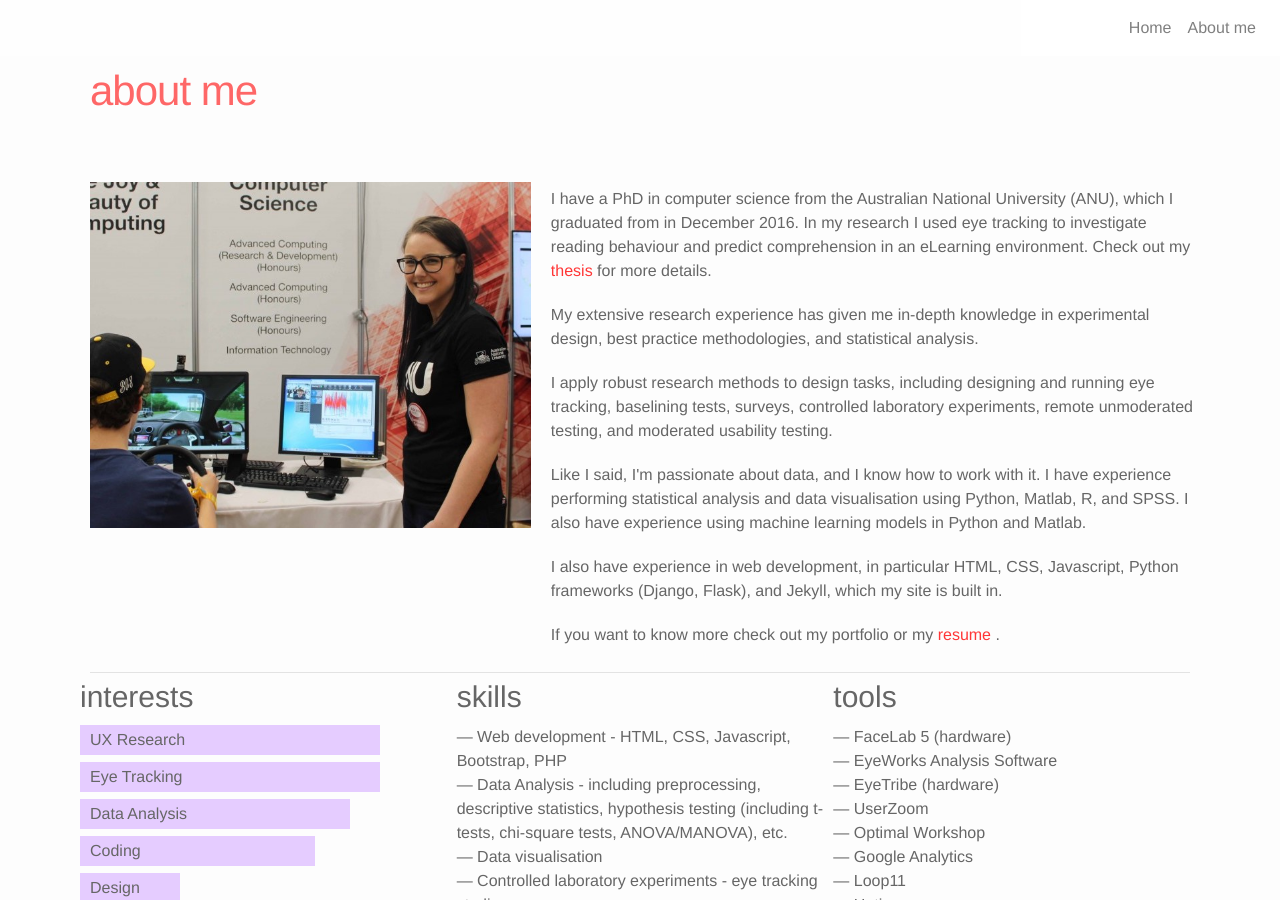
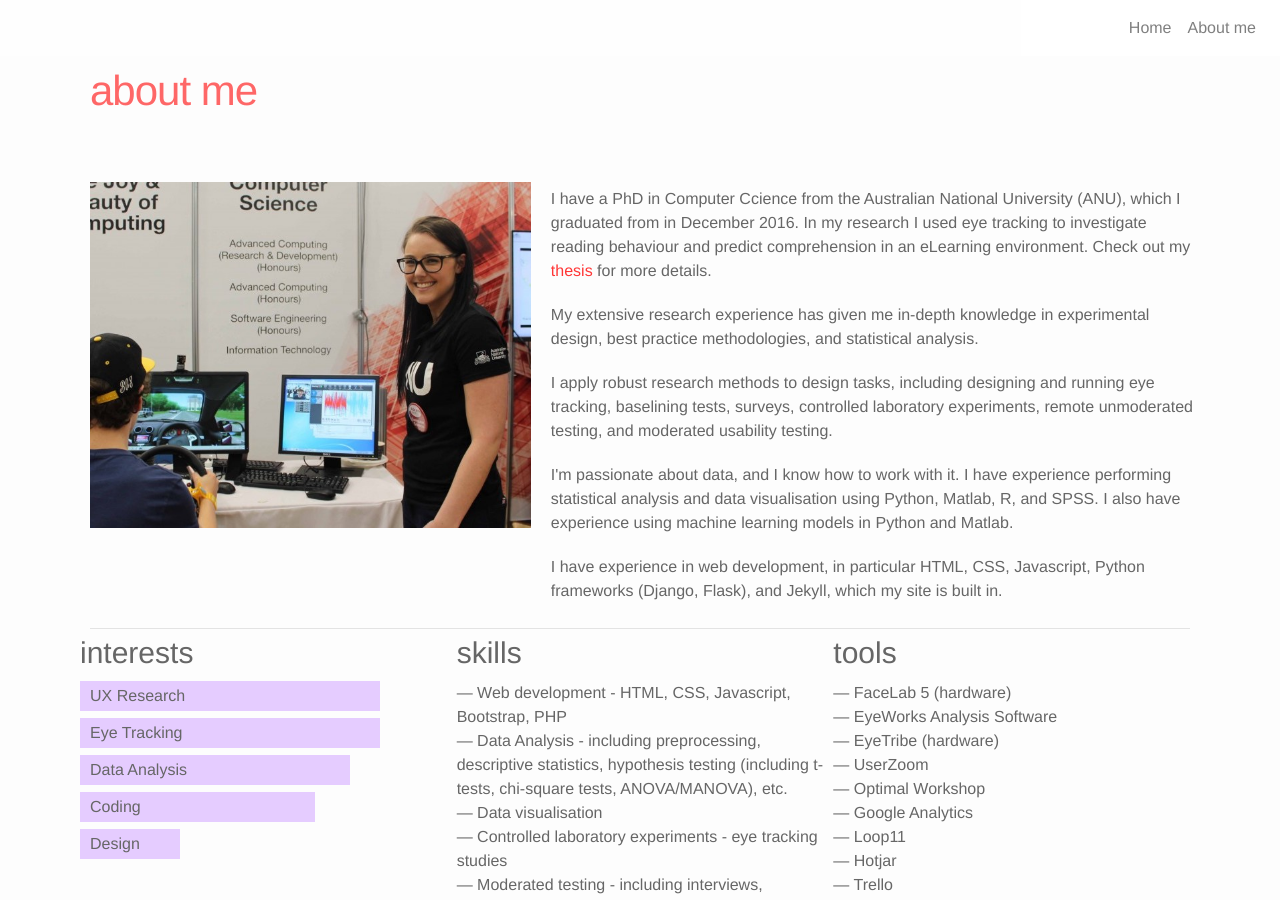
Before and after one commit to leanaco/jekyll-bootstrap4, a Jekyll site: the page built from about.md, in a window 1280 px wide and 900 px high. Built offline with Jekyll 4.4.1, drawn with Linux system fonts in a browser that asks for light colours; nearby versions of some CDN libraries.

Commit message:
changes to about.md

```diff
--- a/about.md
+++ b/about.md
@@ -10,12 +10,12 @@ permalink: /about/
         <img src="/assets/img/openday_photo2.jpg" class="img-fluid center-block" alt="Me at ANU Open Day" >
     </div>
     <div class="col">
-        <p>I have a PhD in computer science from the Australian National University (ANU), which I graduated from in December 2016. In my research I used eye tracking to investigate reading behaviour and predict comprehension in an eLearning environment. Check out my <a href="/assets/docs/LCopeland_thesis.pdf" target="_blank">thesis</a> for more details.</p>
+        <p>I have a PhD in Computer Ccience from the Australian National University (ANU), which I graduated from in December 2016. In my research I used eye tracking to investigate reading behaviour and predict comprehension in an eLearning environment. Check out my <a href="/assets/docs/LCopeland_thesis.pdf" target="_blank">thesis</a> for more details.</p>
         <p>My extensive research experience has given me in-depth knowledge in experimental design, best practice methodologies, and statistical analysis. </p>
         <p>I apply robust research methods to design tasks, including designing and running eye tracking, baselining tests, surveys, controlled laboratory experiments, remote unmoderated testing, and moderated usability testing.</p>
-        <p>Like I said, I'm passionate about data, and I know how to work with it. I have experience performing statistical analysis and data visualisation using Python, Matlab, R, and SPSS. I also have experience using machine learning models in Python and Matlab. </p>
-        <p>I also have experience in web development, in particular HTML, CSS, Javascript, Python frameworks (Django, Flask), and Jekyll, which my site is built in. </p>
-        <p>If you want to know more check out my portfolio or my <a href="/assets/docs/LCopeland_thesis.pdf" target="_blank"> resume </a>.</p>
+        <p>I'm passionate about data, and I know how to work with it. I have experience performing statistical analysis and data visualisation using Python, Matlab, R, and SPSS. I also have experience using machine learning models in Python and Matlab. </p>
+        <p>I have experience in web development, in particular HTML, CSS, Javascript, Python frameworks (Django, Flask), and Jekyll, which my site is built in. </p>
+        <!-- <p>If you want to know more check out my portfolio or my <a href="/assets/docs/LCopeland_thesis.pdf" target="_blank"> resume </a>.</p>    -->
     </div>
 </div><!-- /.row -->
 
```
